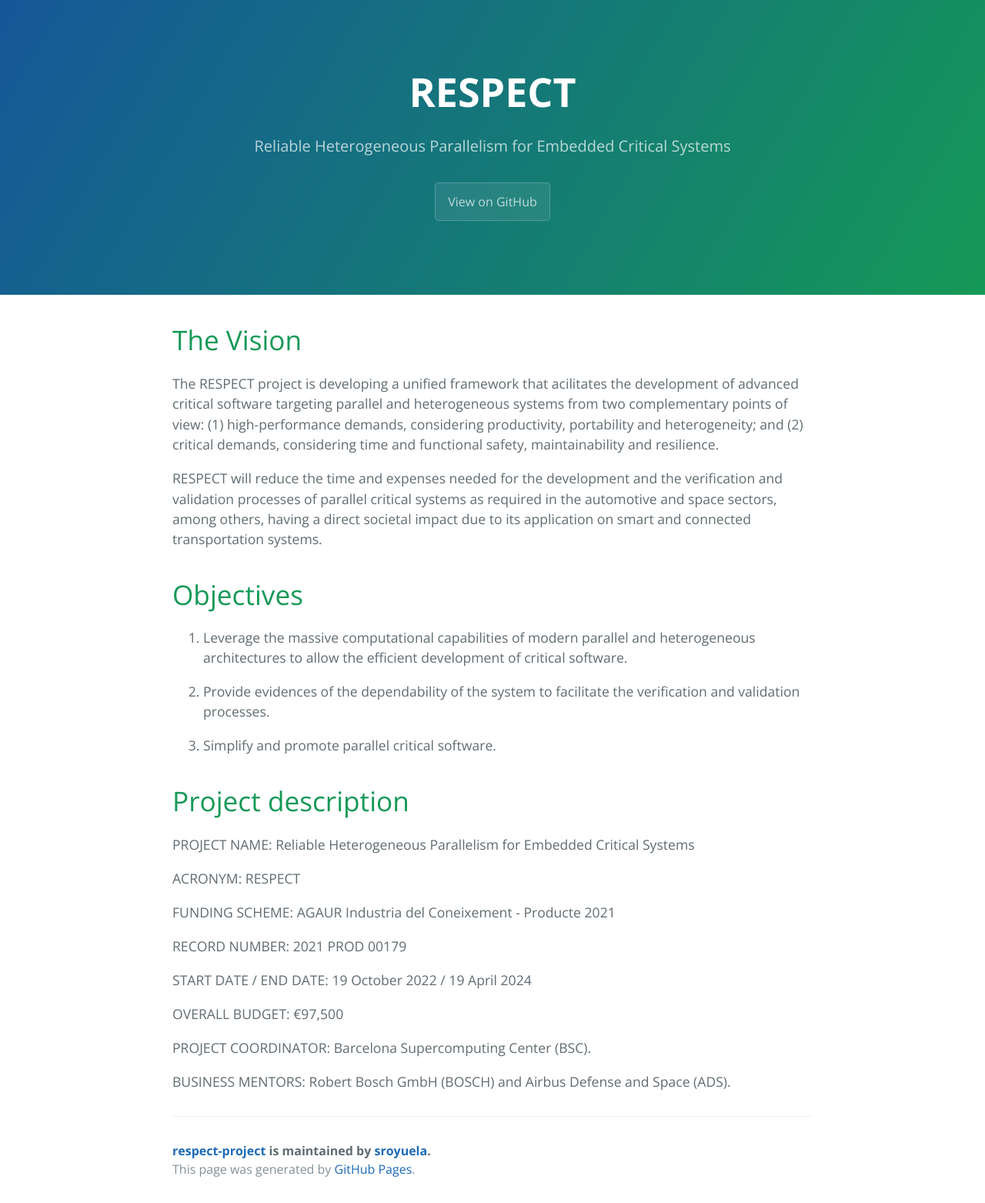
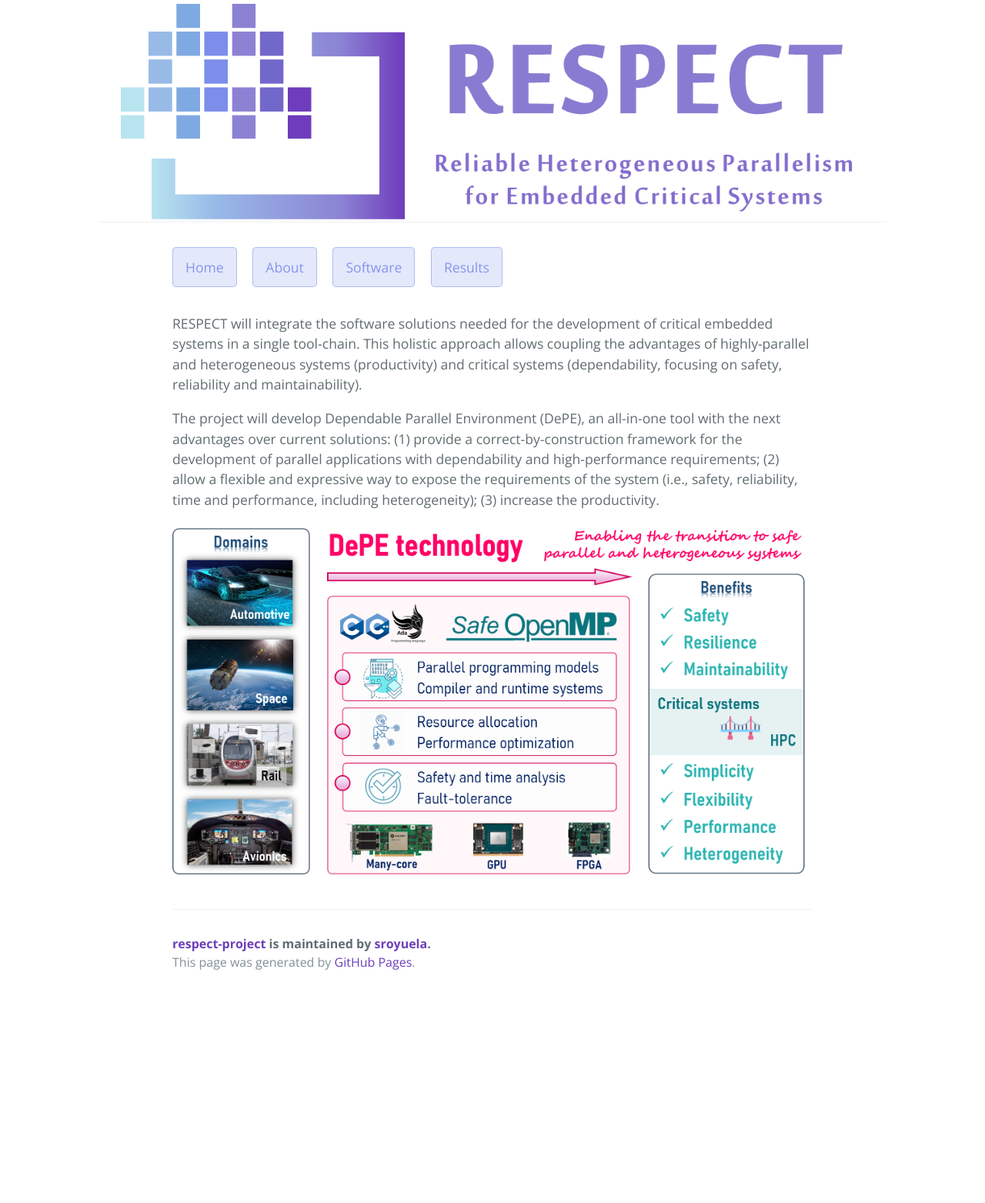
Before and after one commit to sroyuela/respect-project, a Jekyll site: the page built from index.md, in a window 1280 px wide. Shown: the whole page at 77% size. Built offline with Jekyll 4.4.1, drawn with Linux system fonts in a browser that asks for light colours; after the commit the page ends 1294 px from its top, so only the background shows below that.

Commit message:
Header shows respect logo and buttons

```diff
--- a/_layouts/default.html
+++ b/_layouts/default.html
@@ -13,21 +13,27 @@
     {% include head-custom.html %}
   </head>
   <body>
-    <a id="skip-to-content" href="#content">Skip to the content.</a>
+    <!---<a id="skip-to-content" href="#content">Skip to the content.</a>-->
 
     <header class="page-header" role="banner">
-      <h1 class="project-name">{{ page.title | default: site.title | default: site.github.repository_name }}</h1>
-      <h2 class="project-tagline">{{ page.description | default: site.description | default: site.github.project_tagline }}</h2>
-      {% if site.github.is_project_page %}
+      <!---<h1 class="project-name">{{ page.title | default: site.title | default: site.github.repository_name }}</h1>
+      <h2 class="project-tagline">{{ page.description | default: site.description | default: site.github.project_tagline }}</h2>-->
+      <!---{% if site.github.is_project_page %}
         <a href="{{ site.github.repository_url }}" class="btn">View on GitHub</a>
       {% endif %}
       {% if site.show_downloads %}
         <a href="{{ site.github.zip_url }}" class="btn">Download .zip</a>
         <a href="{{ site.github.tar_url }}" class="btn">Download .tar.gz</a>
-      {% endif %}
+      {% endif %}-->
     </header>
 
     <main id="content" class="main-content" role="main">
+
+      <a href="{{ 'index.html' }}" class="btn">Home</a>
+      <a href="{{ 'about.html' }}" class="btn">About</a>
+      <a href="{{ 'software.html' }}" class="btn">Software</a>
+      <a href="{{ 'results.html' }}" class="btn">Results</a>
+
       {{ content }}
 
       <footer class="site-footer">
--- a/_sass/jekyll-theme-cayman.scss
+++ b/_sass/jekyll-theme-cayman.scss
@@ -64,19 +64,19 @@ a {
 .btn {
   display: inline-block;
   margin-bottom: 1rem;
-  color: rgba(255, 255, 255, 0.7);
-  background-color: rgba(255, 255, 255, 0.08);
-  border-color: rgba(255, 255, 255, 0.2);
+  color: rgba(123, 141, 233, 0.9);/*rgba(255, 255, 255, 0.7);*/
+  background-color: rgba(123, 141, 233, 0.2);/*rgba(255, 255, 255, 0.08);*/
+  border-color: rgba(123, 141, 233, 0.5);/*rgba(255, 255, 255, 0.2);*/
   border-style: solid;
   border-width: 1px;
   border-radius: 0.3rem;
   transition: color 0.2s, background-color 0.2s, border-color 0.2s;
 
   &:hover {
-    color: rgba(255, 255, 255, 0.8);
+    color: rgba(255, 255, 255, 1);/*rgba(255, 255, 255, 0.8);*/
     text-decoration: none;
-    background-color: rgba(255, 255, 255, 0.2);
-    border-color: rgba(255, 255, 255, 0.3);
+    background-color: rgba(123, 141, 233, 0.9);/*rgba(255, 255, 255, 0.2);*/
+    border-color: rgba(123, 141, 233, 0.5);/*rgba(255, 255, 255, 0.3);*/
   }
 
   + .btn {
@@ -93,8 +93,9 @@ a {
   }
 
   @include small {
-    display: block;
-    width: 100%;
+/*    display: block;
+    width: 25%;*/
+    text-align: center;
     padding: 0.75rem;
     font-size: 0.9rem;
 
@@ -106,22 +107,18 @@ a {
 }
 
 .page-header {
-  color: $header-heading-color;
-  text-align: center;
-  background-color: $header-bg-color;
-  background-image: linear-gradient(120deg, $header-bg-color-secondary, $header-bg-color);
+    color: $header-heading-color;
+    max-width: 64rem;
+    margin: 0 auto;
+    height: 0;
+    padding: 2rem 6rem;
+    padding-bottom: 20%; /* for a 4:3 aspect ratio */
+    background-image: url('images/logo_RESPECT.png');
+    background-position: center center;
+    background-size: 100% auto;
+    background-repeat: no-repeat;
 
-  @include large {
-    padding: 5rem 6rem;
-  }
-
-  @include medium {
-    padding: 3rem 4rem;
-  }
-
-  @include small {
-    padding: 2rem 1rem;
-  }
+    border-bottom: solid 1px $hr-border-color;
 }
 
 .project-name {
@@ -199,6 +196,8 @@ a {
 
   img {
     max-width: 100%;
+    width: 100%;
+    height: auto;
   }
 
   h1,
--- a/_sass/variables.scss
+++ b/_sass/variables.scss
@@ -4,13 +4,13 @@ $medium-breakpoint: 42em !default;
 
 // Headers
 $header-heading-color: #fff !default;
-$header-bg-color: #159957 !default;
-$header-bg-color-secondary: #155799 !default;
+$header-bg-color: #7167ca !default;
+$header-bg-color-secondary: #8b81d3 !default;
 
 // Text
-$section-headings-color: #159957 !default;
+$section-headings-color: #7167ca !default;
 $body-text-color: #606c71 !default;
-$body-link-color: #1e6bb8 !default;
+$body-link-color: #6d3fbb !default;
 $blockquote-text-color: #819198 !default;
 
 // Code
--- /dev/null
+++ b/about.md
@@ -0,0 +1,41 @@
+---
+layout: default
+title: About
+---
+
+# The Vision
+
+The RESPECT project is developing a unified framework that acilitates the development of advanced critical software targeting parallel and heterogeneous systems from two complementary points of view: (1) high-performance demands, considering productivity, portability and heterogeneity; and (2) critical demands, considering time and functional safety, maintainability and resilience.
+
+RESPECT will reduce the time and expenses needed for the development and the verification and validation processes of parallel critical systems as required in the automotive and space sectors, among others, having a direct societal impact due to its application on smart and connected transportation systems.
+
+
+# Objectives
+
+1. Leverage the massive computational capabilities of modern parallel and heterogeneous architectures to allow the efficient development of critical software.
+
+2. Provide evidences of the dependability of the system to facilitate the verification and validation processes.
+
+3. Simplify and promote parallel critical software.
+
+
+# Project description
+
+PROJECT NAME: Reliable Heterogeneous Parallelism for Embedded Critical Systems
+
+ACRONYM: RESPECT
+
+FUNDING SCHEME: AGAUR Industria del Coneixement - Producte 2021
+
+RECORD NUMBER: 2021 PROD 00179
+
+START DATE / END DATE: 19 October 2022 / 19 April 2024
+
+OVERALL BUDGET: €97,500
+
+PROJECT COORDINATOR: Barcelona Supercomputing Center (BSC).
+
+BUSINESS MENTORS: Robert Bosch GmbH (BOSCH) and Airbus Defense and Space (ADS).
+
+
+[back](./)
--- a/index.md
+++ b/index.md
@@ -1,38 +1,15 @@
 ---
 layout: default
-title: RESPECT
+title: The RESPECT Project
 ---
 
-# The Vision
 
-The RESPECT project is developing a unified framework that acilitates the development of advanced critical software targeting parallel and heterogeneous systems from two complementary points of view: (1) high-performance demands, considering productivity, portability and heterogeneity; and (2) critical demands, considering time and functional safety, maintainability and resilience.
-
-RESPECT will reduce the time and expenses needed for the development and the verification and validation processes of parallel critical systems as required in the automotive and space sectors, among others, having a direct societal impact due to its application on smart and connected transportation systems.
+<p> RESPECT will integrate the software solutions needed for the development of critical embedded systems in a single tool-chain. This holistic approach allows coupling the advantages of highly-parallel and heterogeneous systems (productivity) and critical systems (dependability, focusing on safety, reliability and maintainability).</p>
 
 
-# Objectives
-
-1. Leverage the massive computational capabilities of modern parallel and heterogeneous architectures to allow the efficient development of critical software.
-
-2. Provide evidences of the dependability of the system to facilitate the verification and validation processes.
-
-3. Simplify and promote parallel critical software.
+<p>The project will develop Dependable Parallel Environment (DePE), an all-in-one tool with the next advantages over current solutions: (1) provide a correct-by-construction framework for the development of parallel applications with dependability and high-performance requirements; (2) allow a flexible and expressive way to expose the requirements of the system (i.e., safety, reliability, time and performance, including heterogeneity); (3) increase the productivity.</p>
 
 
-# Project description
-
-PROJECT NAME: Reliable Heterogeneous Parallelism for Embedded Critical Systems
-
-ACRONYM: RESPECT
-
-FUNDING SCHEME: AGAUR Industria del Coneixement - Producte 2021
-
-RECORD NUMBER: 2021 PROD 00179
-
-START DATE / END DATE: 19 October 2022 / 19 April 2024
-
-OVERALL BUDGET: €97,500
-
-PROJECT COORDINATOR: Barcelona Supercomputing Center (BSC).
-
-BUSINESS MENTORS: Robert Bosch GmbH (BOSCH) and Airbus Defense and Space (ADS).
+<p style="text-align:center;">
+<img src="assets/css/images/positioning.png" alt="positioning" width="70%"/>
+</p>
```
Also changed, not shown: another-page.md (deleted, +0 -11 lines), results.md (added, +10 -0 lines), software.md (added, +10 -0 lines), assets/css/images/logo_RESPECT.png (added), assets/css/images/logo_RESPECT_small.png (added), assets/css/images/positioning.png (added), thumbnail.png (deleted), 1 other file.
